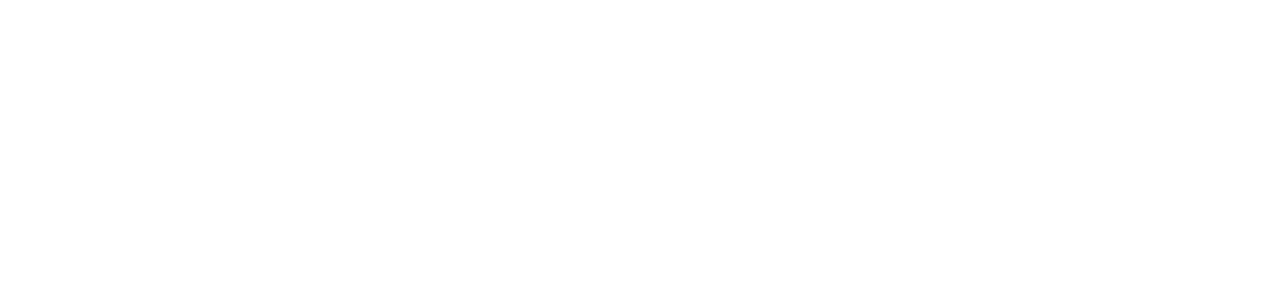
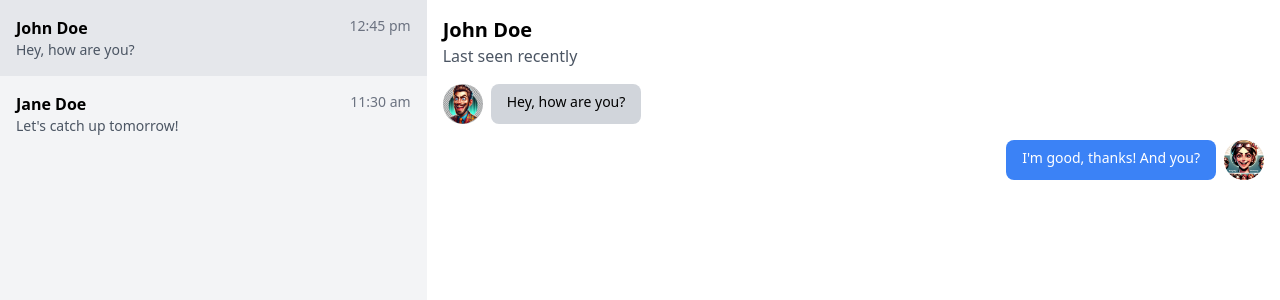
Before and after one commit to rohittp0/charcha, a React (Create React App) app in the folder ui/: page / in a window 1280 px wide. Shown: the top 300 px of the page. Built offline with nearby package versions, Linux system fonts and the light colour scheme.

Commit message:
ui added base

```diff
--- a/ui/src/index.tsx
+++ b/ui/src/index.tsx
@@ -1,13 +1,14 @@
 import React from 'react';
 import ReactDOM from 'react-dom/client';
 import './index.css';
-
+import './pages/chat/chat.css';
+import ChatUI from "./pages/chat"; // Assuming ChatUI is the default export from './pages/chat/index.js' or './pages/chat/index.tsx'
 
 const root = ReactDOM.createRoot(
-  document.getElementById('root') as HTMLElement
+    document.getElementById('root') as HTMLElement
 );
 root.render(
-  <React.StrictMode>
-
-  </React.StrictMode>
+    <React.StrictMode>
+        <ChatUI /> {/* Embedding ChatUI component */}
+    </React.StrictMode>
 );
--- /dev/null
+++ b/ui/src/pages/chat/index.tsx
@@ -0,0 +1,108 @@
+import React, {useEffect, useState} from 'react';
+
+interface Message {
+    id: number;
+    text: string;
+    sender: string;
+    photo: string;
+}
+
+interface Chat {
+    id: number;
+    name: string;
+    lastMessage: string;
+    time: string;
+    messages: Message[];
+}
+const chats: Chat[] = [
+    {
+        id: 1,
+        name: 'John Doe',
+        lastMessage: 'Hey, how are you?',
+        time: '12:45 pm',
+        messages: [
+            { id: 1, text: 'Hey, how are you?', sender: 'John Doe', photo: `${process.env.PUBLIC_URL}/chat/avatar/1.webp` },
+            { id: 2, text: 'I\'m good, thanks! And you?', sender: 'You', photo: `${process.env.PUBLIC_URL}/chat/avatar/2.webp` },
+        ],
+    },
+    {
+        id: 2,
+        name: 'Jane Doe',
+        lastMessage: 'Let\'s catch up tomorrow!',
+        time: '11:30 am',
+        messages: [
+            { id: 1, text: 'Let\'s catch up tomorrow!', sender: 'Jane Doe', photo: `${process.env.PUBLIC_URL}/chat/avatar/1.webp` },
+        ],
+    },
+];
+
+const ChatUI = () => {
+    const [activeChat, setActiveChat] = useState<Chat>(chats[0]);
+    const [isMobileView, setIsMobileView] = useState(window.innerWidth < 768);
+    const [showChatList, setShowChatList] = useState(true);
+
+    useEffect(() => {
+        const handleResize = () => {
+            setIsMobileView(window.innerWidth < 768);
+            if (window.innerWidth >= 768) {
+                setShowChatList(true); // Always show chat list on non-mobile views
+            }
+        };
+
+        window.addEventListener('resize', handleResize);
+        return () => window.removeEventListener('resize', handleResize);
+    }, []);
+
+    const handleChatSelection = (chat: Chat) => {
+        setActiveChat(chat);
+        if (isMobileView) {
+            setShowChatList(false);
+        }
+    };
+
+    return (
+        <div className="flex h-screen">
+            {/* Toggle between chat list and chat details on mobile */}
+            {showChatList && (
+                <div className="w-full md:w-1/3 bg-gray-100 overflow-auto">
+                    {chats.map(chat => (
+                        <div
+                            key={chat.id}
+                            className={`p-4 flex justify-between cursor-pointer hover:bg-gray-200 ${activeChat.id === chat.id ? 'bg-gray-300' : ''}`}
+                            onClick={() => handleChatSelection(chat)}
+                        >
+                            <div>
+                                <p className="font-semibold">{chat.name}</p>
+                                <p className="text-sm text-gray-600 truncate">{chat.lastMessage}</p>
+                            </div>
+                            <span className="text-sm text-gray-500">{chat.time}</span>
+                        </div>
+                    ))}
+                </div>
+            )}
+
+            {(!showChatList || !isMobileView) && (
+                <div className="flex-1 p-4">
+                    <button className="md:hidden mb-4" onClick={() => setShowChatList(true)}>Back</button>
+                    <div className="mb-4">
+                        <h2 className="text-xl font-bold">{activeChat.name}</h2>
+                        <p className="text-gray-600">Last seen recently</p>
+                    </div>
+                    <div className="flex flex-col space-y-4 overflow-auto">
+                        {activeChat.messages.map(message => (
+                            <div key={message.id} className={`flex ${message.sender === 'You' ? 'justify-end' : ''}`}>
+                                {message.sender !== 'You' && <img src={message.photo} alt="Sender" className="w-10 h-10 rounded-full mr-2" />}
+                                <div className={`rounded-lg px-4 py-2 max-w-xs ${message.sender === 'You' ? 'bg-blue-500 text-white' : 'bg-gray-300 text-black'}`}>
+                                    <p className="text-sm">{message.text}</p>
+                                </div>
+                                {message.sender === 'You' && <img src={message.photo} alt="Sender" className="w-10 h-10 rounded-full ml-2" />}
+                            </div>
+                        ))}
+                    </div>
+                </div>
+            )}
+        </div>
+    );
+};
+
+export default ChatUI;
```
Also changed, not shown: ui/public/chat/avatar/1.webp (added), ui/public/chat/avatar/2.webp (added), ui/src/pages/chat/chat.css (added).
